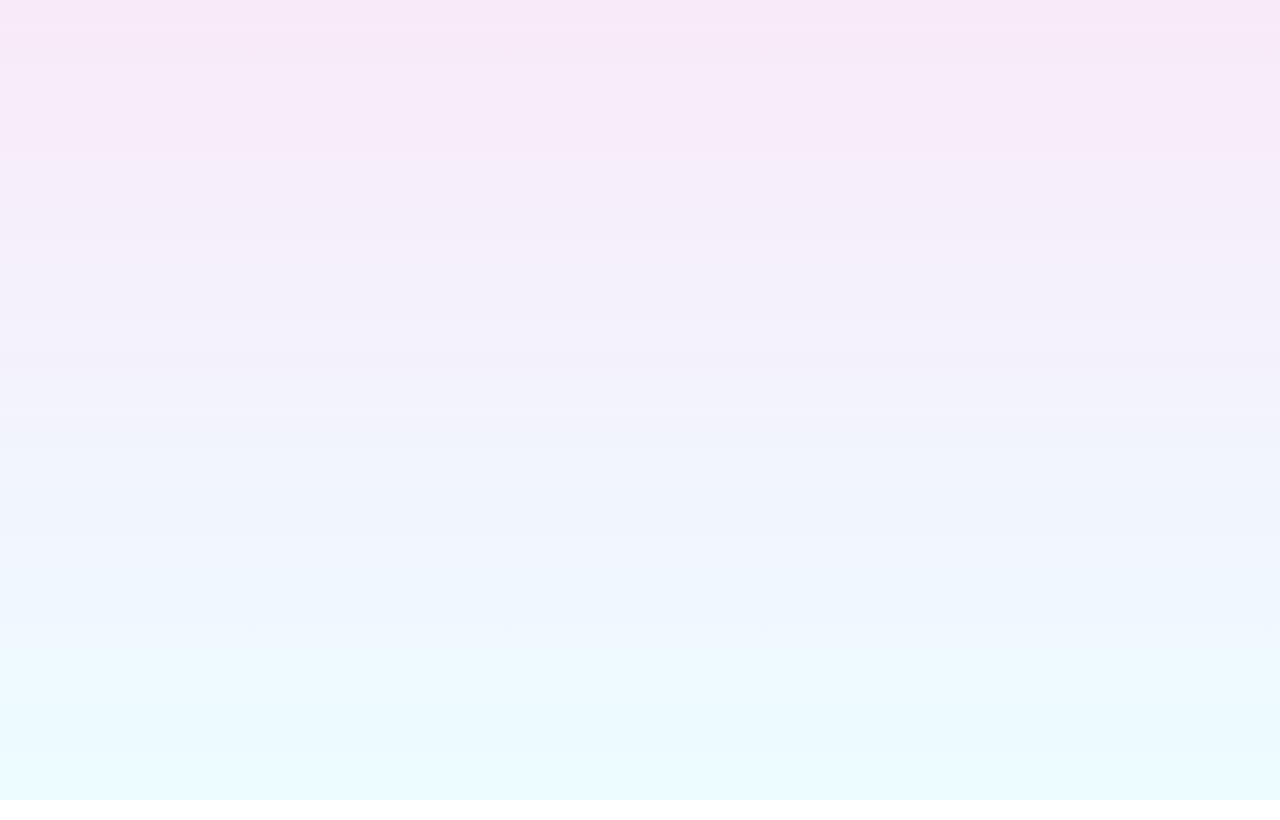
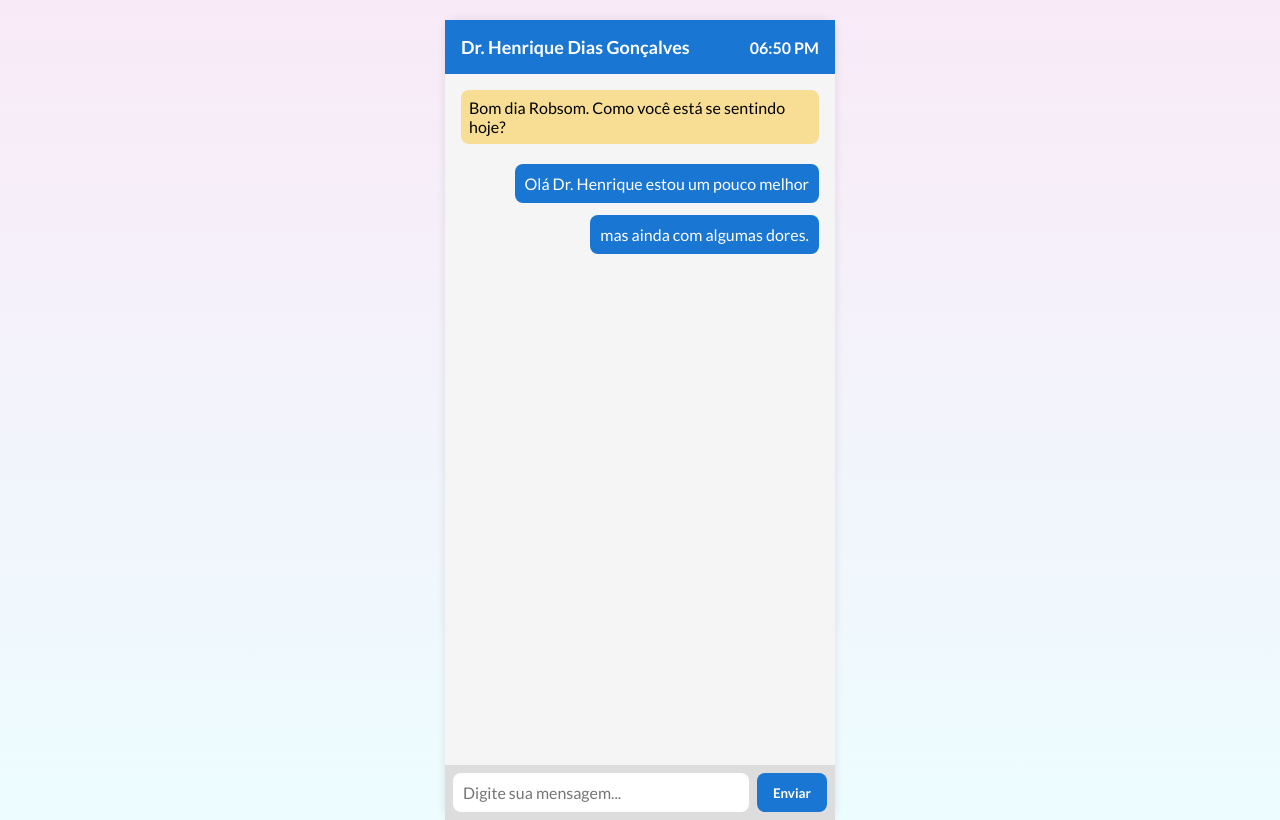
Before and after one commit to matheusarsenal/MED-ORG, a React (Vite) app in the folder FEnd/: page /chat in a window 1280 px wide. Before the commit this address had no page. Built offline with nearby package versions, Linux system fonts and the light colour scheme.

Commit message:
Implementação da Página de Suporte e Bate-Papo

```diff
--- a/FEnd/src/App.jsx
+++ b/FEnd/src/App.jsx
@@ -8,6 +8,8 @@ import CadastroSecretario from './Screens/PagCadSecretario';
 import HomeScreen from './Screens/Home';
 import PrescricaoMedica from './Screens/PrescricaoMedica'
 import PrescricaoPaciente from './Screens/PrescricaoPaciente'
+import Suporte from './Screens/PagSuporte'
+import Chat from './Screens/BatePapo'
 
 export default function App() {
   return (
@@ -20,6 +22,8 @@ export default function App() {
         <Route path="/cadastro-secretario" element={<CadastroSecretario />} />
         <Route path="/prescricao-medica" element={<PrescricaoMedica />} />
         <Route path="/prescricao-paciente" element={<PrescricaoPaciente />} />
+        <Route path="/suporte" element={<Suporte />} />
+        <Route path="/chat" element={<Chat />} />
       </Routes>
     </Router>
   )
--- /dev/null
+++ b/FEnd/src/Screens/BatePapo/index.jsx
@@ -0,0 +1,63 @@
+import React, { useState, useEffect } from 'react';
+import './style.css';
+
+function Chat() {
+  const [messages, setMessages] = useState([
+    { from: 'system', text: 'Bom dia Robsom. Como você está se sentindo hoje?' },
+    { from: 'user', text: 'Olá Dr. Henrique estou um pouco melhor' },
+    { from: 'user', text: 'mas ainda com algumas dores.' }
+  ]);
+
+  const [newMessage, setNewMessage] = useState('');
+  const [time, setTime] = useState(
+    new Date().toLocaleTimeString([], { hour: '2-digit', minute: '2-digit' })
+  );
+
+  useEffect(() => {
+    const interval = setInterval(() => {
+      setTime(
+        new Date().toLocaleTimeString([], { hour: '2-digit', minute: '2-digit' })
+      );
+    }, 30000);
+    return () => clearInterval(interval);
+  }, []);
+
+  const handleSend = () => {
+    if (newMessage.trim() === '') return;
+    setMessages([...messages, { from: 'user', text: newMessage }]);
+    setNewMessage('');
+  };
+
+  return (
+    <div className="chat-container">
+      <div className="header">
+        <span>Dr. Henrique Dias Gonçalves</span>
+        <span className="hora">{time}</span>
+      </div>
+
+      <div className="messages">
+        {messages.map((msg, index) => (
+          <div
+            key={index}
+            className={msg.from === 'system' ? 'system-message' : 'user-message'}
+          >
+            {msg.text}
+          </div>
+        ))}
+      </div>
+
+      <div className="input-container">
+        <input
+          type="text"
+          placeholder="Digite sua mensagem..."
+          value={newMessage}
+          onChange={(e) => setNewMessage(e.target.value)}
+          onKeyDown={(e) => e.key === 'Enter' && handleSend()}
+        />
+        <button onClick={handleSend}>Enviar</button>
+      </div>
+    </div>
+  );
+}
+
+export default Chat;
--- /dev/null
+++ b/FEnd/src/Screens/BatePapo/style.css
@@ -0,0 +1,88 @@
+.chat-container {
+  background-color: #f5f5f5;
+  height: 100vh;
+  width: 100%;
+  max-width: 390px;
+  margin: 0 auto;
+  display: flex;
+  flex-direction: column;
+  font-family: Arial, sans-serif;
+  box-shadow: 0 0 10px rgba(0, 0, 0, 0.1);
+  border-radius: 12px;
+}
+
+.header {
+  background-color: #1976D2;
+  color: white;
+  padding: 16px;
+  font-size: 18px;
+  font-weight: bold;
+  display: flex;
+  justify-content: space-between;
+  align-items: center;
+}
+
+.hora {
+  font-size: 16px;
+}
+
+.messages {
+  flex: 1;
+  overflow-y: auto;
+  padding: 8px;
+  display: flex;
+  flex-direction: column;
+}
+
+.system-message {
+  background-color: #f7de94;
+  padding: 8px;
+  margin: 8px;
+  width: fit-content;
+  border-radius: 8px;
+  display: block;
+  align-self: flex-start;
+}
+
+.user-message {
+  background-color: #1976D2;
+  color: white;
+  margin: 12px 8px 0 8px;
+  padding: 10px;
+  border-radius: 8px;
+  width: fit-content;
+  display: block;
+  align-self: flex-end;
+  text-align: right;
+}
+
+.input-container {
+  display: flex;
+  padding: 8px;
+  background-color: #ddd;
+}
+
+.input-container input {
+  flex: 1;
+  padding: 10px;
+  border: none;
+  border-radius: 8px;
+  margin-right: 8px;
+  font-size: 16px;
+}
+
+.input-container button {
+  padding: 10px 16px;
+  background-color: #1976D2;
+  color: white;
+  border: none;
+  border-radius: 8px;
+  font-weight: bold;
+  cursor: pointer;
+}
+
+@media (min-width: 400px) {
+  .chat-container {
+    margin-top: 20px;
+  }
+}
--- /dev/null
+++ b/FEnd/src/Screens/PagSuporte/index.jsx
@@ -0,0 +1,28 @@
+import './style.css'
+import { useState } from 'react';
+
+function Suporte() {
+    return (
+        <div className='SupTec'>
+            <form id='sup'>
+                <h1 id='titulo'>Lista de Contatos para suporte:</h1>
+                <h1 id='nome'>- Antonio Edson:</h1>
+                <h1 id='num'>(81)xxxxx-xxxx</h1>
+                <h1 id='nome'>- Dacio da Silva:</h1>
+                <h1 id='num'>(81)xxxxx-xxxx</h1>
+                <h1 id='nome'>- David Cândido:</h1>
+                <h1 id='num'>(81)xxxxx-xxxx</h1>
+                <h1 id='nome'>- Diogo Geovanni:</h1>
+                <h1 id='num'>(81)xxxxx-xxxx</h1>
+                <h1 id='nome'>- Lucas Mourato: </h1>
+                <h1 id='num'>(81)xxxxx-xxxx</h1>
+                <h1 id='nome'>- Matheus Aguilar:</h1>
+                <h1 id='num'>(81)xxxxx-xxxx</h1>
+                <h1 id='nome'>- Salomão Pernambuco:</h1>
+                <h1 id='num'>(81)xxxxx-xxxx</h1>
+            </form>
+        </div>
+    )
+}
+
+export default Suporte
--- /dev/null
+++ b/FEnd/src/Screens/PagSuporte/style.css
@@ -0,0 +1,35 @@
+.SupTec {
+    display: flex;
+    align-items: center;
+    flex-direction: column;
+    padding-top: 80px;
+
+    form#sup {
+        display: flex;
+        flex-direction: column;
+        gap: 5px;
+        padding: 30px;
+        border-radius: 10px;
+        background-color: white;
+        max-width: 50%;
+        width: 290px;
+        margin-bottom: 20px;
+        align-items: baseline;
+
+        & h1#titulo{
+            color: black;
+            gap: 15px;
+            font-size: medium;
+        }
+
+        & h1#nome{
+            color:black;
+            font-size: small;
+        }
+
+        & h1#num{
+            color: #1976D2;
+            font-size: x-small;
+        }
+    }
+}
```
